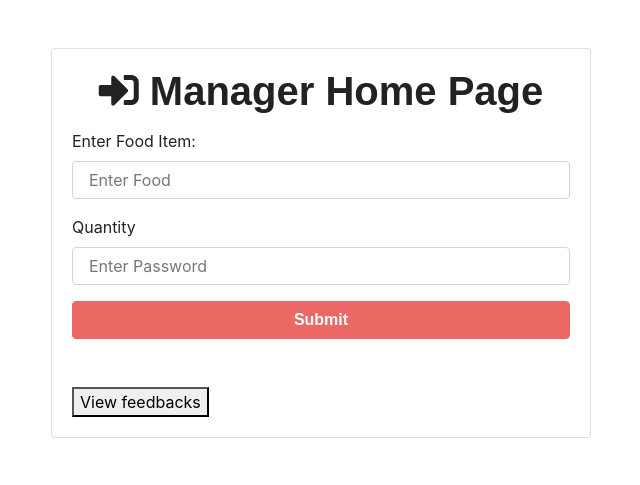
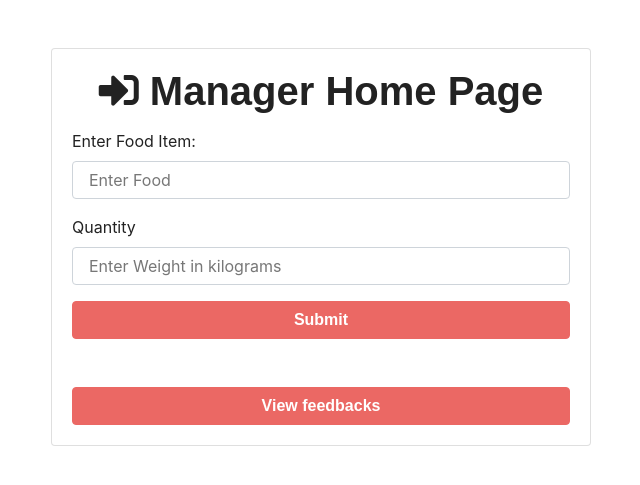
Before and after one commit to jack1806/wastage-management-system, a Flask app: page /manager in a window 1280 px wide. Shown: the top 485 px of the page, without its empty margins (319-959 px from the left). Run offline with Flask 2, Linux system fonts and the light colour scheme; some libraries are stand-ins or nearby versions; some web fonts are replaced.

Commit message:
Error corrections

```diff
--- a/templates/foodWasteDetail.html
+++ b/templates/foodWasteDetail.html
@@ -39,16 +39,16 @@
           <input
             type="number"
             id="password"
-            name="quan"
+            name="quant"
             class="form-control"
-            placeholder="Enter Password"
+            placeholder="Enter Weight in kilograms"
           />
         </div>
         <button type="submit" name = "loginsubmit" class="btn btn-primary btn-block">Submit</button>
       </form>
       <br>
       <br>
-      <a href="viewfeed"><button>View feedbacks</button></a>
+      <a href="viewfeed"><button class="btn btn-primary btn-block">View feedbacks</button></a>
 <!--       <p class="lead mt-4">
         No Account? <a href="signup.html">Register</a>
       </p> -->
```
Also changed, not shown: database.db.
